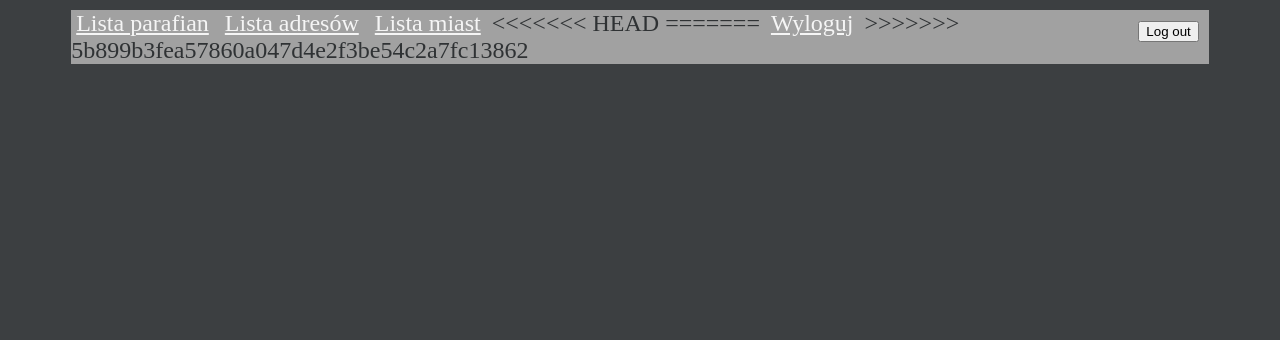
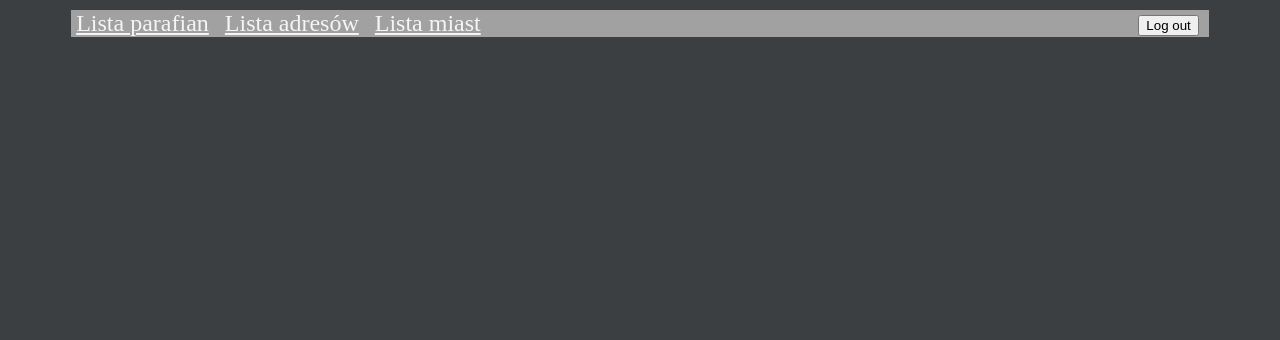
Before and after one commit to maczet/parafia3.0, a PHP site: page / in a window 1280 px wide. Shown: the part 98-438 px from the top of the page. Run offline with PHP 8.4, Linux system fonts and the light colour scheme; a user stored in the database is signed in.

Commit message:
Poprawiono złe mergowanie

```diff
--- a/view/menu.php
+++ b/view/menu.php
@@ -12,11 +12,7 @@ if (DBEngine::getDatabase()->isLogged()) {
         <a href="index.php?view=login" title="Lista parafian">Lista parafian</a>
         <a href="index.php?view=register" title="Lista adresów">Lista adresów</a>
         <a href="index.php?view=help" title="Lista miast">Lista miast</a>
-<<<<<<< HEAD
         <button class="logoutButton" onclick="logOut('php/logout.php')">Log out</button>
-=======
-        <a href="index.php?view=logout" title="Wyloguj">Wyloguj</a>
->>>>>>> 5b899b3fea57860a047d4e2f3be54c2a7fc13862
     </div>
     <?php
 } else {
```
